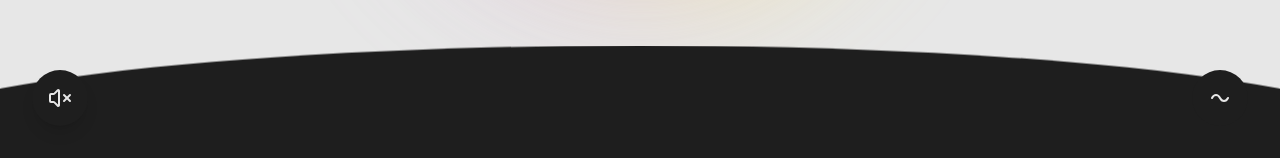
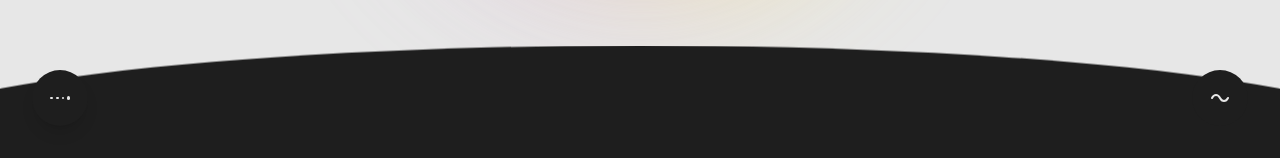
Before and after one commit to omokeify/portfolio, a React (Vite) app: page / in a window 1280 px wide. Shown: the part 642-800 px from the top of the page. Built offline with nearby package versions, Linux system fonts and the light colour scheme; a web font is replaced by a local one.

Commit message:
feat(music-player): Animate volume bars for playback state
Replaces static volume icons with animated bars that pulse when music is playing, providing a visual indicator of playback status.

```diff
--- a/src/components/MusicPlayer.tsx
+++ b/src/components/MusicPlayer.tsx
@@ -1,5 +1,4 @@
 import { useState, useRef, useEffect } from 'react';
-import { Volume2, VolumeX } from 'lucide-react';
 import { motion } from 'motion/react';
 import MagneticButton from './MagneticButton';
 
@@ -37,23 +36,28 @@ export default function MusicPlayer() {
           className="w-14 h-14 rounded-full bg-sec text-main flex items-center justify-center shadow-lg hover:scale-105 transition-transform"
           aria-label="Toggle Music"
         >
-          {isPlaying ? (
+          <div className="flex items-center justify-center gap-[3px] h-5 w-5">
             <motion.div
-              initial={{ scale: 0.8 }}
-              animate={{ scale: 1 }}
-              className="flex items-center justify-center"
-            >
-              <Volume2 className="w-6 h-6" />
-            </motion.div>
-          ) : (
+              animate={isPlaying ? { height: ["20%", "80%", "20%"] } : { height: "20%" }}
+              transition={{ repeat: Infinity, duration: 0.8, ease: "easeInOut" }}
+              className="w-[3px] bg-current rounded-full"
+            />
             <motion.div
-              initial={{ scale: 0.8 }}
-              animate={{ scale: 1 }}
-              className="flex items-center justify-center"
-            >
-              <VolumeX className="w-6 h-6" />
-            </motion.div>
-          )}
+              animate={isPlaying ? { height: ["40%", "100%", "40%"] } : { height: "40%" }}
+              transition={{ repeat: Infinity, duration: 0.6, ease: "easeInOut", delay: 0.1 }}
+              className="w-[3px] bg-current rounded-full"
+            />
+            <motion.div
+              animate={isPlaying ? { height: ["30%", "70%", "30%"] } : { height: "30%" }}
+              transition={{ repeat: Infinity, duration: 0.9, ease: "easeInOut", delay: 0.2 }}
+              className="w-[3px] bg-current rounded-full"
+            />
+            <motion.div
+              animate={isPlaying ? { height: ["50%", "90%", "50%"] } : { height: "50%" }}
+              transition={{ repeat: Infinity, duration: 0.7, ease: "easeInOut", delay: 0.3 }}
+              className="w-[3px] bg-current rounded-full"
+            />
+          </div>
         </button>
       </MagneticButton>
     </div>
```
